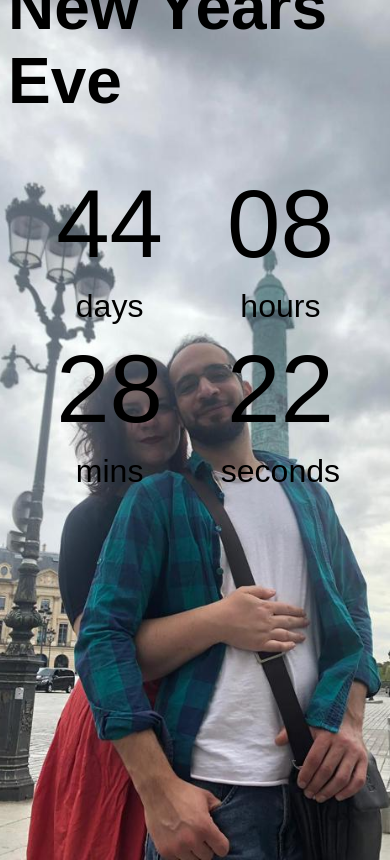
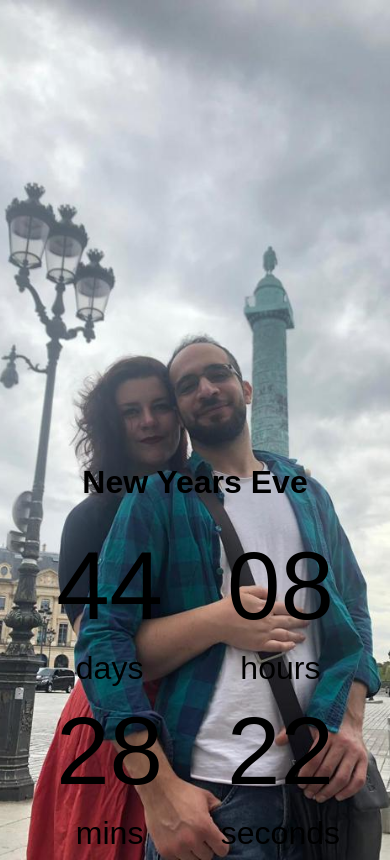
Before and after one commit to Amjadoudeh/Elise-Amjad, a plain HTML site: page index.html in a window 390 px wide. Drawn offline with Linux system fonts and the light colour scheme.

Commit message:
fix styles

```diff
--- a/style.css
+++ b/style.css
@@ -13,8 +13,8 @@ body {
 
 h1{
   font-weight: bold;
-  font-size: 4rem;
-   margin-top: auto;
+  font-size: 2rem !important;
+   margin-top: auto !important;
 }
   }
 
```
